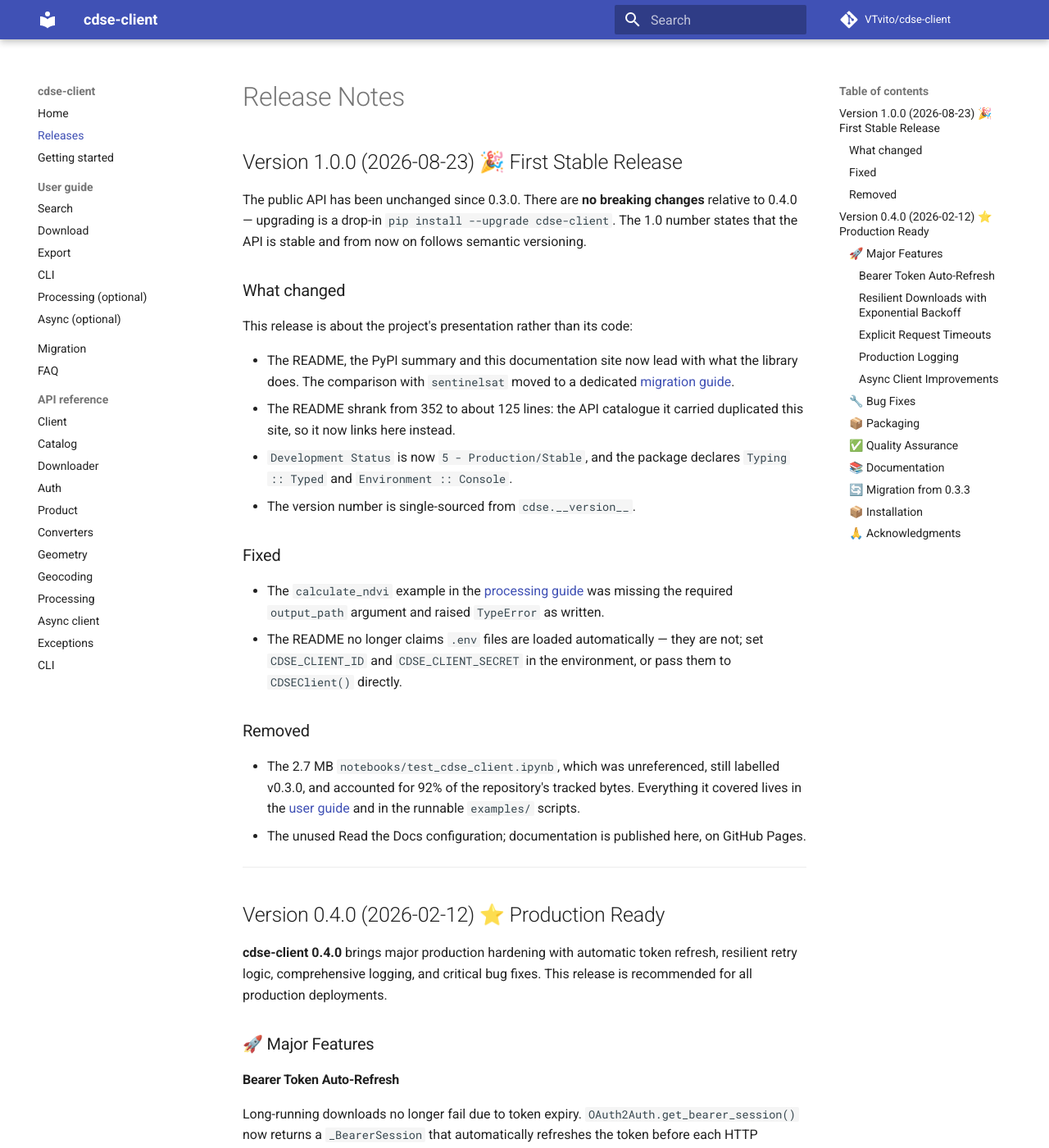
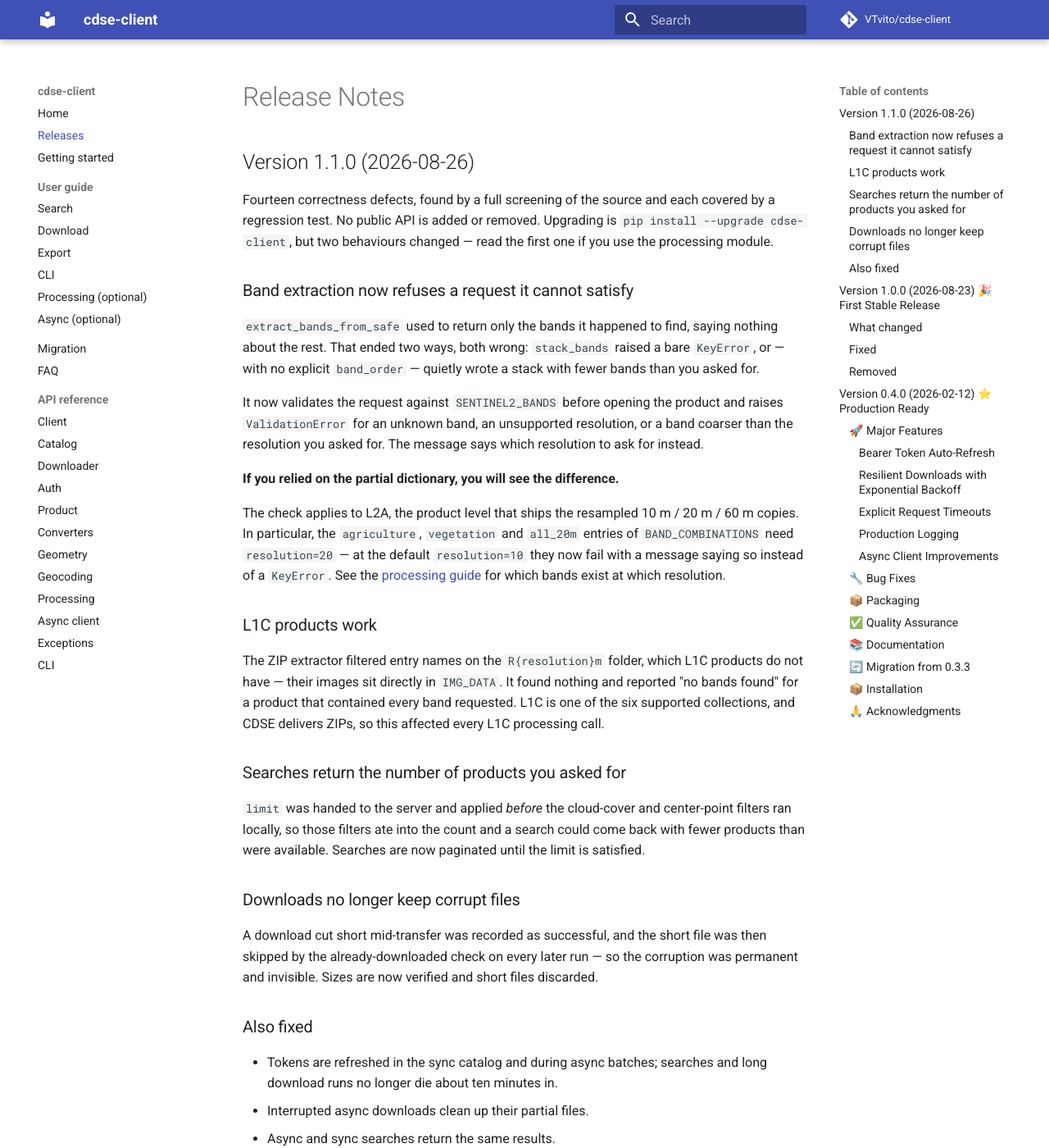
Before and after one commit to VTvito/cdse-client, an MkDocs documentation site: the page built from docs/releases.md, in a window 1280 px wide and 1400 px high. Shown: the whole window at 82% size. Built offline with MkDocs 1.6.1 and Material for MkDocs 9.7.7, drawn with Linux system fonts in a browser that asks for light colours; comment, search, counter and statistics services are not loaded; some of the changed text lies outside the part shown.

Commit message:
release: v1.1.0 - fourteen correctness fixes
Minor, not patch. Nothing is removed and no signature changes, but
extract_bands_from_safe now raises ValidationError where it used to return
a dictionary with fewer entries than requested - which downstream meant a
bare KeyError from stack_bands, or a silently shorter stack. Anyone who
relied on the partial result has something to read, and 1.0.1 would have
said there was nothing.

Bump cdse.__version__ (single-sourced into the package metadata), write the
CHANGELOG section publish.yml extracts release notes from, and add the
user-facing notes to docs/releases.md.

Also fills in the [1.0.0] compare link, which the 1.0.0 release left out of
the CHANGELOG footer.

Co-Authored-By: Claude Opus 5 <noreply@anthropic.com>
Claude-Session: https://claude.ai/code/session_0145mztQMtVhfFeM13bP4ubw

```diff
--- a/docs/releases.md
+++ b/docs/releases.md
@@ -1,4 +1,60 @@
 # Release Notes
+
+## Version 1.1.0 (2026-08-26)
+
+Fourteen correctness defects, found by a full screening of the source and each covered by a
+regression test. No public API is added or removed. Upgrading is `pip install --upgrade
+cdse-client`, but two behaviours changed — read the first one if you use the processing
+module.
+
+### Band extraction now refuses a request it cannot satisfy
+
+`extract_bands_from_safe` used to return only the bands it happened to find, saying nothing
+about the rest. That ended two ways, both wrong: `stack_bands` raised a bare `KeyError`, or —
+with no explicit `band_order` — quietly wrote a stack with fewer bands than you asked for.
+
+It now validates the request against `SENTINEL2_BANDS` before opening the product and raises
+`ValidationError` for an unknown band, an unsupported resolution, or a band coarser than the
+resolution you asked for. The message says which resolution to ask for instead.
+
+**If you relied on the partial dictionary, you will see the difference.**
+
+The check applies to L2A, the product level that ships the resampled 10 m / 20 m / 60 m
+copies. In particular, the `agriculture`, `vegetation` and `all_20m` entries of
+`BAND_COMBINATIONS` need `resolution=20` — at the default `resolution=10` they now fail with
+a message saying so instead of a `KeyError`. See the
+[processing guide](user-guide/processing.md) for which bands exist at which resolution.
+
+### L1C products work
+
+The ZIP extractor filtered entry names on the `R{resolution}m` folder, which L1C products do
+not have — their images sit directly in `IMG_DATA`. It found nothing and reported "no bands
+found" for a product that contained every band requested. L1C is one of the six supported
+collections, and CDSE delivers ZIPs, so this affected every L1C processing call.
+
+### Searches return the number of products you asked for
+
+`limit` was handed to the server and applied *before* the cloud-cover and center-point
+filters ran locally, so those filters ate into the count and a search could come back with
+fewer products than were available. Searches are now paginated until the limit is satisfied.
+
+### Downloads no longer keep corrupt files
+
+A download cut short mid-transfer was recorded as successful, and the short file was then
+skipped by the already-downloaded check on every later run — so the corruption was permanent
+and invisible. Sizes are now verified and short files discarded.
+
+### Also fixed
+
+- Tokens are refreshed in the sync catalog and during async batches; searches and long
+  download runs no longer die about ten minutes in.
+- Interrupted async downloads clean up their partial files.
+- Async and sync searches return the same results.
+- The CLI exits non-zero when nothing was downloaded, and reports `ValidationError` as a
+  message rather than a traceback.
+- `max_retries=0` performs one attempt instead of raising `UnboundLocalError`.
+- Download-URL resolution errors are reported instead of being swallowed.
+- No pointless sleep after the final retry; streamed responses are closed between retries.
 
 ## Version 1.0.0 (2026-08-23) 🎉 First Stable Release
 
--- a/src/cdse/__init__.py
+++ b/src/cdse/__init__.py
@@ -32,7 +32,7 @@ from cdse.geometry import (
 )
 from cdse.product import Product
 
-__version__ = "1.0.0"
+__version__ = "1.1.0"
 __author__ = "Vito D'Elia"
 __email__ = "75219756+VTvito@users.noreply.github.com"
 
```
Also changed, not shown: CHANGELOG.md (+77 -1 lines).
